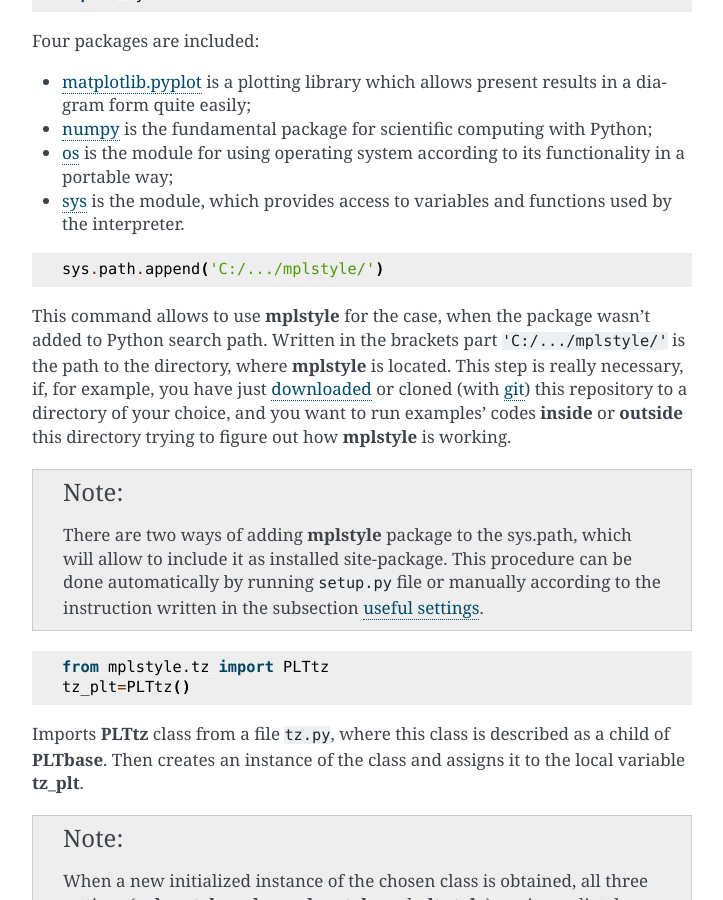
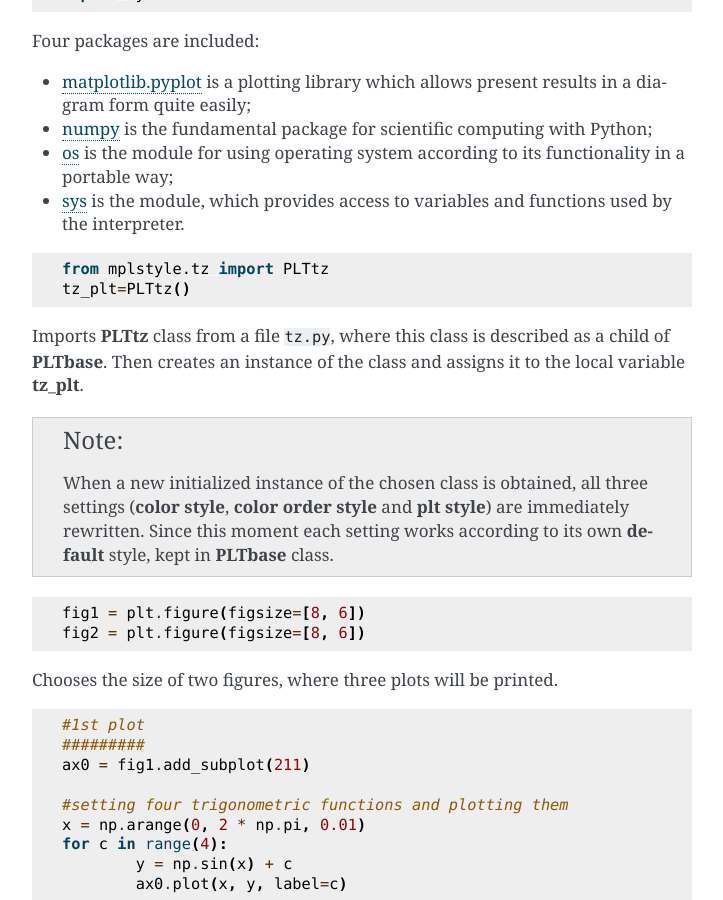
Before and after one commit to tzipperle/mplstyle, a Sphinx documentation site: the page built from docs/use.rst, in a window 1280 px wide and 900 px high, scrolled down 507 px. Shown: the whole window, without its empty margins (388-1111 px from the left). Built offline with Sphinx 7.4.7, drawn with Linux system fonts in a browser that asks for light colours.

Commit message:
Update use.rst

```diff
--- a/docs/use.rst
+++ b/docs/use.rst
@@ -24,17 +24,6 @@ Four packages are included:
 * `numpy`_ is the fundamental package for scientific computing with Python;
 * `os`_ is the module for using operating system according to its functionality in a portable way;
 * `sys`_ is the module, which provides access to variables and functions used by the interpreter.
-
-::
-
-    sys.path.append('C:/.../mplstyle/')
-
-This command allows to use **mplstyle** for the case, when the package wasn't added to Python search path. Written in the brackets part ``'C:/.../mplstyle/'`` is the path to the directory, where **mplstyle** is located. This step is really necessary, if, for example, you have just `downloaded`_ or cloned (with `git`_) this repository to a directory of your choice, and you want to run examples' codes **inside** or **outside** this directory trying to figure out how **mplstyle** is working.
-
-.. note::
-
-
-        There are two ways of adding **mplstyle** package to the sys.path, which will allow to include it as installed site-package. This procedure can be done automatically by running ``setup.py`` file or manually according to the instruction written in the subsection `useful settings`_.
 
 ::
 
```
